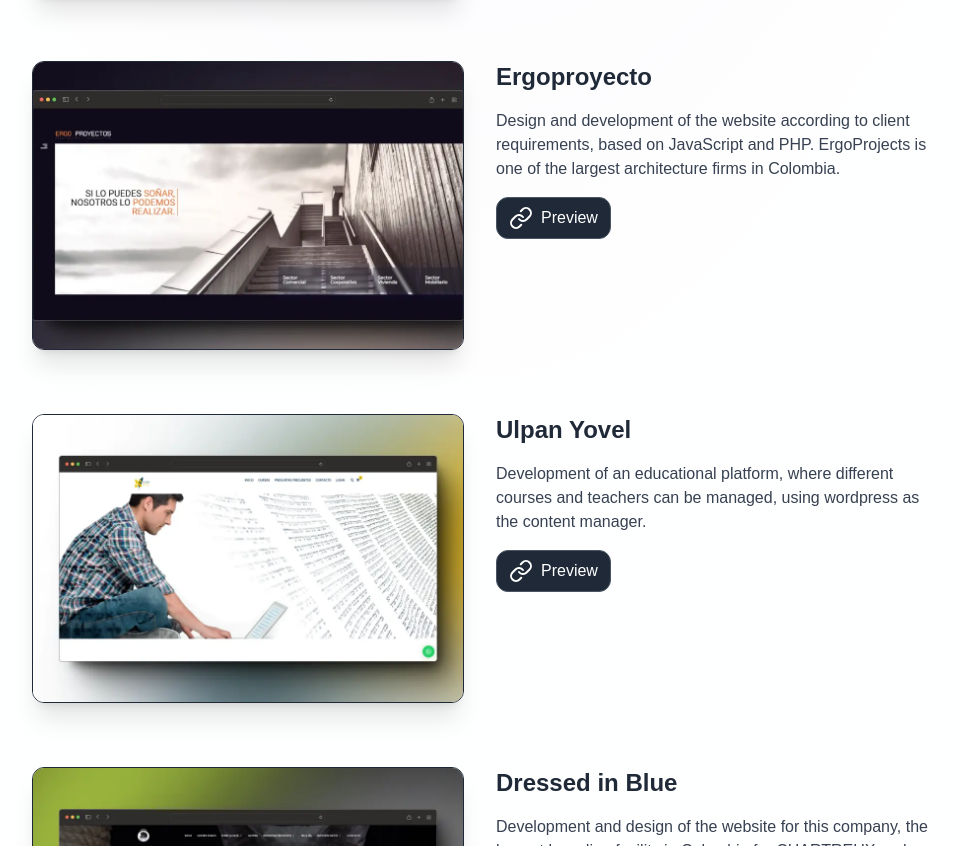
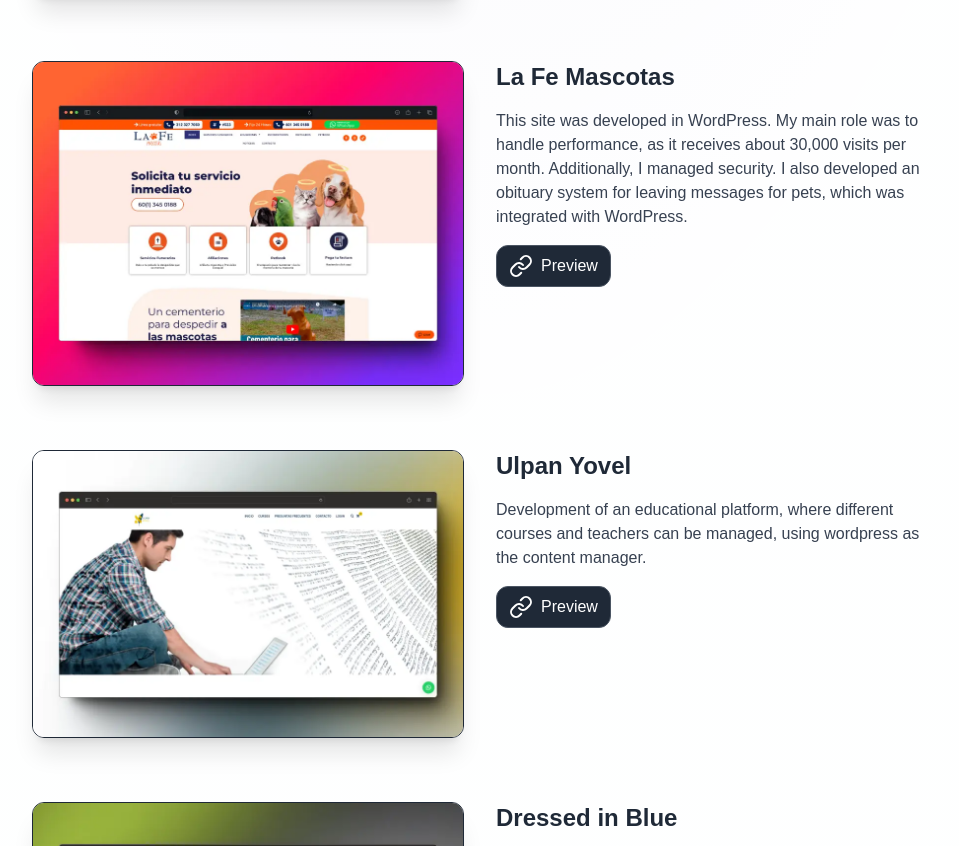
Before and after one commit to oskr1103/portfolio-isai, an Astro site: page / in a window 1280 px wide. Shown: the part 2760-3606 px from the top of the page, without its empty margins (160-1119 px from the left). Built offline with nearby package versions, Linux system fonts and the light colour scheme; Astro itself is replaced by a stand-in of ours.

Commit message:
chore: add new projects

```diff
--- a/src/components/Projects.astro
+++ b/src/components/Projects.astro
@@ -2,7 +2,7 @@
 import GitHub from "./icons/GitHub.astro";
 import Link from "./icons/Link.astro";
 import LinkButton from "./LinkButton.astro";
-import ergoProyectoImg from "../assets/projects/ergoproyecto.webp";
+import laFeMascotas from "../assets/projects/lafemascotas.webp";
 import alexandraImg from "../assets/projects/alexandra.webp";
 import damacomImg from "../assets/projects/damacom.webp";
 import ulpanImg from "../assets/projects/ulpan.webp";
@@ -26,12 +26,12 @@ const PROJECTS = [
     image: alexandraImg.src,
   },
   {
-    title: "Ergoproyecto",
+    title: "La Fe Mascotas",
     description:
-      "Design and development of the website according to client requirements, based on JavaScript and PHP. ErgoProjects is one of the largest architecture firms in Colombia.",
-    link: "https://ergoproyectos.com/",
+      "This site was developed in WordPress. My main role was to handle performance, as it receives about 30,000 visits per month. Additionally, I managed security. I also developed an obituary system for leaving messages for pets, which was integrated with WordPress.",
+    link: "https://www.lafemascotas.com/",
     github: "",
-    image: ergoProyectoImg.src,
+    image: laFeMascotas.src,
   },
   {
     title: "Ulpan Yovel",
```
Also changed, not shown: src/assets/projects/lafemascotas.webp (added).
